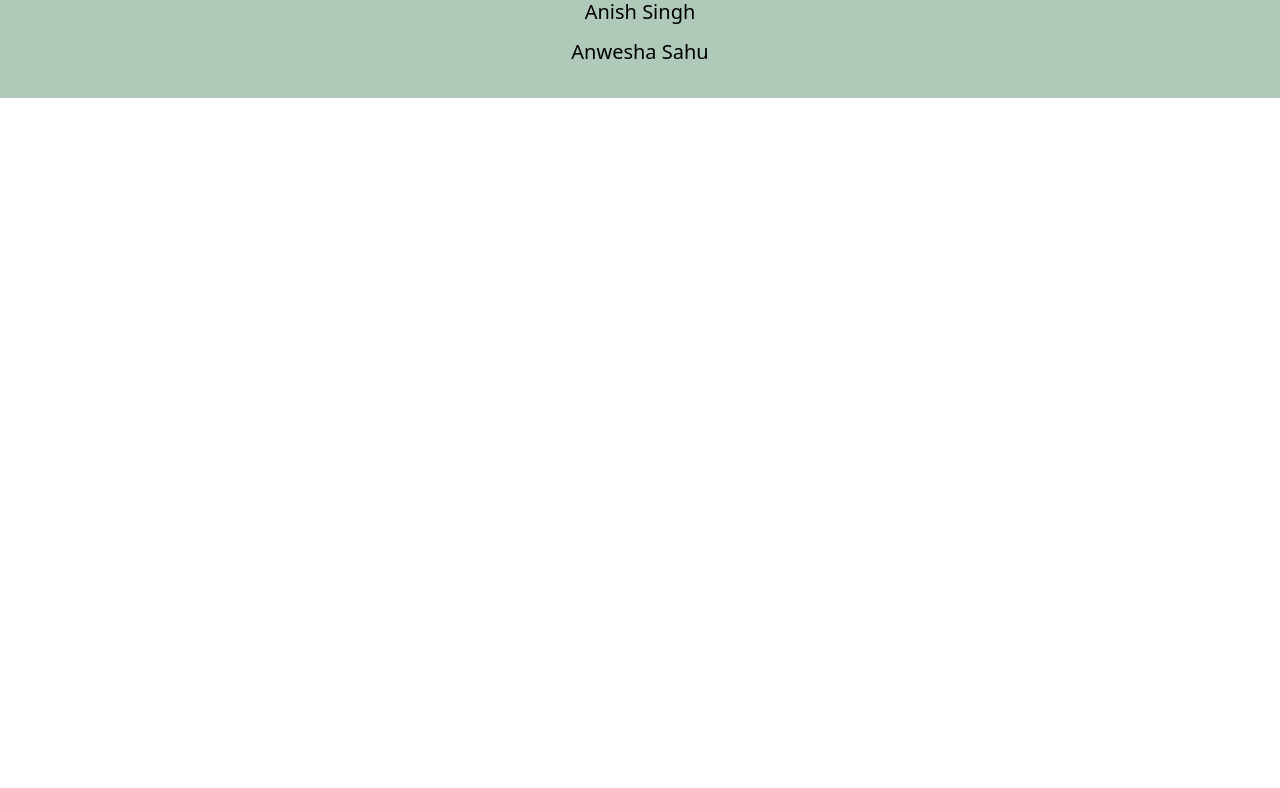
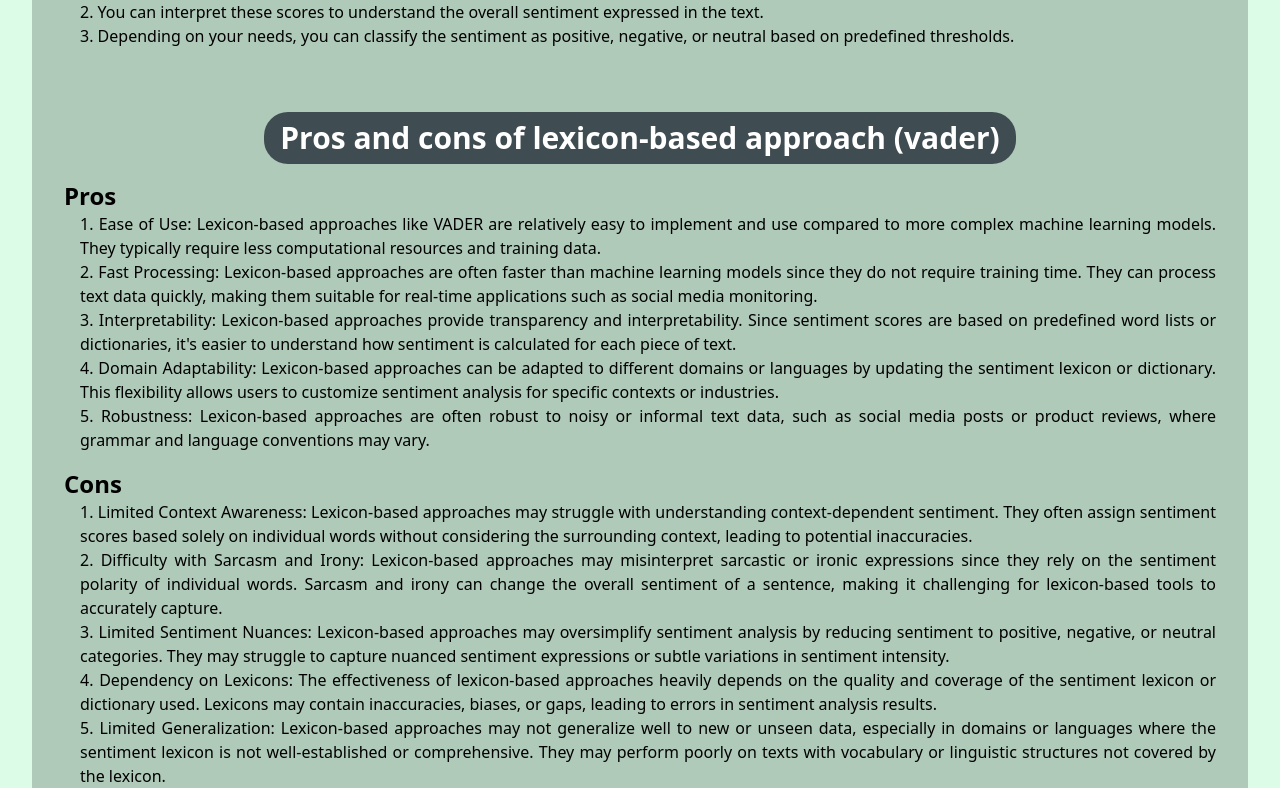
Before and after one commit to eziokittu/OpiniAnalyzer, a React (Vite) app in the folder client/: page /with-nltk in a window 1280 px wide. Shown: the part 872-1660 px from the top of the page. Before the commit the page ends 970 px from the top, so only its background shows below. Built offline with nearby package versions, Linux system fonts and the light colour scheme; no server answers.

Commit message:
added all the content

```diff
--- a/client/src/components/Body/Content/Content_WithHuggingFace.jsx
+++ b/client/src/components/Body/Content/Content_WithHuggingFace.jsx
@@ -9,7 +9,7 @@
 import "react-ipynb-renderer/dist/styles/monokai.css";
 
 function Content_WithHuggingFace({serverActive}) {
-  // const parts = Object.values(jsonData.texts);
+  const parts = Object.values(jsonData.texts);
 
 	// Helper function to capitalize only the first letter of each word
 	const capitalizeFirstLetter = (string) => {
@@ -21,7 +21,7 @@
       <div className='w-full'>
 
 				{/* Rendering all parts */}
-				{/* <div className='p-2 md:p-8 bg-black/20 rounded-3xl'>
+				<div className='p-2 md:p-8 bg-black/20 rounded-3xl'>
 					{parts.map((part, partIndex) => (
 						<div key={partIndex}>
 							{part.map((item, itemIndex) => (
@@ -33,18 +33,17 @@
 										<p className='font-bold text-xl md:text-3xl text-white bg-gray-900/70 rounded-3xl px-4 py-2 w-fit mx-auto mt-16'>{capitalizeFirstLetter(item[0])}</p>
 									) : (
 										item[0].length===2 ? (
-											<span className='font-bold text-lg md:text-2xl w-fit '>{item[0]}</span>
+											<p className='font-bold text-lg md:text-2xl w-fit mt-4'>{item[0]}</p>
 										) : (
-											<span className='font-bold text-lg md:text-2xl w-fit '>{capitalizeFirstLetter(item[0])}</span>
+											<p className='font-bold text-lg md:text-2xl w-fit mt-4'>{capitalizeFirstLetter(item[0])}</p>
 										)
 									)}
-									<span> - </span>
-									<span className=''>{item[1]}</span>
+									<p className='ml-4'>{item[1]}</p>
 								</div>
 							))}
 						</div>
 					))}
-				</div> */}
+				</div>
 
 				{/* ipynb viewer */}
 				<IpynbRenderer ipynb={ipynb2} />
--- a/client/src/components/Body/Content/Content_WithNLTK.jsx
+++ b/client/src/components/Body/Content/Content_WithNLTK.jsx
@@ -9,7 +9,7 @@
 import "react-ipynb-renderer/dist/styles/monokai.css";
 
 function Content_WithNLTK({serverActive}) {
-  const parts = Object.values(jsonData.texts.part1);
+  const parts = Object.entries(jsonData.texts);
 
 	// Helper function to capitalize only the first letter of each word
 	const capitalizeFirstLetter = (string) => {
@@ -21,30 +21,35 @@
       <div className='w-full'>
 
 				{/* Rendering all parts */}
-				{/* <div className='p-2 md:p-8 bg-black/20 rounded-3xl'>
-					{parts.map((part, partIndex) => (
-						<div key={partIndex}>
-							{part.map((item, itemIndex) => (
+        <div className='p-2 md:p-8 bg-black/20 rounded-3xl'>
+          {parts.map(([partKey, partData], partIndex) => (
             <div
               className='text-justify'
-									key={itemIndex}
+              key={partIndex}
             >
-									{item[1]==="" ? (
+              {Array.isArray(partData) && partData.map((item, itemIndex) => (
+                <div key={itemIndex}>
+                  {(item[1].length===1 && item[1][0]==="") ? (
                     <p className='font-bold text-xl md:text-3xl text-white bg-gray-900/70 rounded-3xl px-4 py-2 w-fit mx-auto mt-16'>{capitalizeFirstLetter(item[0])}</p>
                   ) : (
-										item[0].length===2 ? (
-											<span className='font-bold text-lg md:text-2xl w-fit '>{item[0]}</span>
-										) : (
-											<span className='font-bold text-lg md:text-2xl w-fit '>{capitalizeFirstLetter(item[0])}</span>
-										)
+                    <p className='font-bold text-lg md:text-2xl w-fit mt-4'>{capitalizeFirstLetter(item[0])}</p>
                   )}
-									<span> - </span>
-									<span className=''>{item[1]}</span>
+                  <ul>
+                    {item[1][0]!=="" && item[1].map((sentence, sentenceIndex) => (
+                      <li className='ml-4'>
+                      <span>{sentenceIndex+1}. </span>
+                      <span
+                        className=''
+                        key={sentenceIndex}
+                      >{sentence}</span>
+                      </li>
+                    ))}
+                  </ul>
                 </div>
               ))}
             </div>
           ))}
-				</div> */}
+        </div>
 
 				{/* ipynb viewer */}
 				<IpynbRenderer ipynb={ipynb4} />
--- a/client/src/components/Body/Content/Content_WithoutNLTK.jsx
+++ b/client/src/components/Body/Content/Content_WithoutNLTK.jsx
@@ -33,13 +33,12 @@
 										<p className='font-bold text-xl md:text-3xl text-white bg-gray-900/70 rounded-3xl px-4 py-2 w-fit mx-auto mt-16'>{capitalizeFirstLetter(item[0])}</p>
 									) : (
 										item[0].length===2 ? (
-											<span className='font-bold text-lg md:text-2xl w-fit '>{item[0]}</span>
+											<p className='font-bold text-lg md:text-2xl w-fit mt-4'>{item[0]}</p>
 										) : (
-											<span className='font-bold text-lg md:text-2xl w-fit '>{capitalizeFirstLetter(item[0])}</span>
+											<p className='font-bold text-lg md:text-2xl w-fit mt-4'>{capitalizeFirstLetter(item[0])}</p>
 										)
 									)}
-									<span> - </span>
-									<span className=''>{item[1]}</span>
+									<p className='ml-4'>{item[1]}</p>
 								</div>
 							))}
 						</div>
--- a/client/src/components/Body/Content/Home.jsx
+++ b/client/src/components/Body/Content/Home.jsx
@@ -30,13 +30,12 @@
 										<p className='font-bold text-xl md:text-3xl text-white bg-gray-900/70 rounded-3xl px-4 py-2 w-fit mx-auto mt-16'>{capitalizeFirstLetter(item[0])}</p>
 									) : (
 										item[0].length===2 ? (
-											<span className='font-bold text-lg md:text-2xl w-fit '>{item[0]}</span>
+											<p className='font-bold text-lg md:text-2xl w-fit mt-4'>{item[0]}</p>
 										) : (
-											<span className='font-bold text-lg md:text-2xl w-fit '>{capitalizeFirstLetter(item[0])}</span>
+											<p className='font-bold text-lg md:text-2xl w-fit mt-4'>{capitalizeFirstLetter(item[0])}</p>
 										)
 									)}
-									<span> - </span>
-									<span className=''>{item[1]}</span>
+									<p className='ml-4'>{item[1]}</p>
 								</div>
 							))}
 						</div>
--- a/client/src/data/content/Sankalp.json
+++ b/client/src/data/content/Sankalp.json
@@ -1,7 +1,7 @@
 {
   "texts" : {
-    "heading1": "Here's how sentiment analysis works in NLP using NLTK",
     "part1": [
+      ["Here's how sentiment analysis works using NLTK", [""]],
       ["Import Libraries and Data",
         [
           "You'll start by importing NLTK and any other necessary libraries like pandas for data manipulation.",
@@ -38,9 +38,25 @@
       ]
     ],
     "part2" : [
-      ["Pros and Cons of Lexicon-Based Approach (VADER)", ""],
-      ["Pros", "Easy to use, fast, good for informal text."],
-      ["Cons", "Less accurate for complex or formal text, may not capture sarcasm or negation."]
+      ["Pros and Cons of Lexicon-Based Approach (VADER)", [""]],
+      ["Pros",
+        [
+          "Ease of Use: Lexicon-based approaches like VADER are relatively easy to implement and use compared to more complex machine learning models. They typically require less computational resources and training data.",
+          "Fast Processing: Lexicon-based approaches are often faster than machine learning models since they do not require training time. They can process text data quickly, making them suitable for real-time applications such as social media monitoring.",
+          "Interpretability: Lexicon-based approaches provide transparency and interpretability. Since sentiment scores are based on predefined word lists or dictionaries, it's easier to understand how sentiment is calculated for each piece of text.",
+          "Domain Adaptability: Lexicon-based approaches can be adapted to different domains or languages by updating the sentiment lexicon or dictionary. This flexibility allows users to customize sentiment analysis for specific contexts or industries.",
+          "Robustness: Lexicon-based approaches are often robust to noisy or informal text data, such as social media posts or product reviews, where grammar and language conventions may vary."
+        ]
+      ],
+      ["Cons",
+        [
+          "Limited Context Awareness: Lexicon-based approaches may struggle with understanding context-dependent sentiment. They often assign sentiment scores based solely on individual words without considering the surrounding context, leading to potential inaccuracies.",
+          "Difficulty with Sarcasm and Irony: Lexicon-based approaches may misinterpret sarcastic or ironic expressions since they rely on the sentiment polarity of individual words. Sarcasm and irony can change the overall sentiment of a sentence, making it challenging for lexicon-based tools to accurately capture.",
+          "Limited Sentiment Nuances: Lexicon-based approaches may oversimplify sentiment analysis by reducing sentiment to positive, negative, or neutral categories. They may struggle to capture nuanced sentiment expressions or subtle variations in sentiment intensity.",
+          "Dependency on Lexicons: The effectiveness of lexicon-based approaches heavily depends on the quality and coverage of the sentiment lexicon or dictionary used. Lexicons may contain inaccuracies, biases, or gaps, leading to errors in sentiment analysis results.",
+          "Limited Generalization: Lexicon-based approaches may not generalize well to new or unseen data, especially in domains or languages where the sentiment lexicon is not well-established or comprehensive. They may perform poorly on texts with vocabulary or linguistic structures not covered by the lexicon."
+        ]
+      ]
     ]
   }
 }
```
Also changed, not shown: client/src/data/content/Shreya.json (+10 -7 lines). Lines whose indentation alone changed are shown as unchanged.
